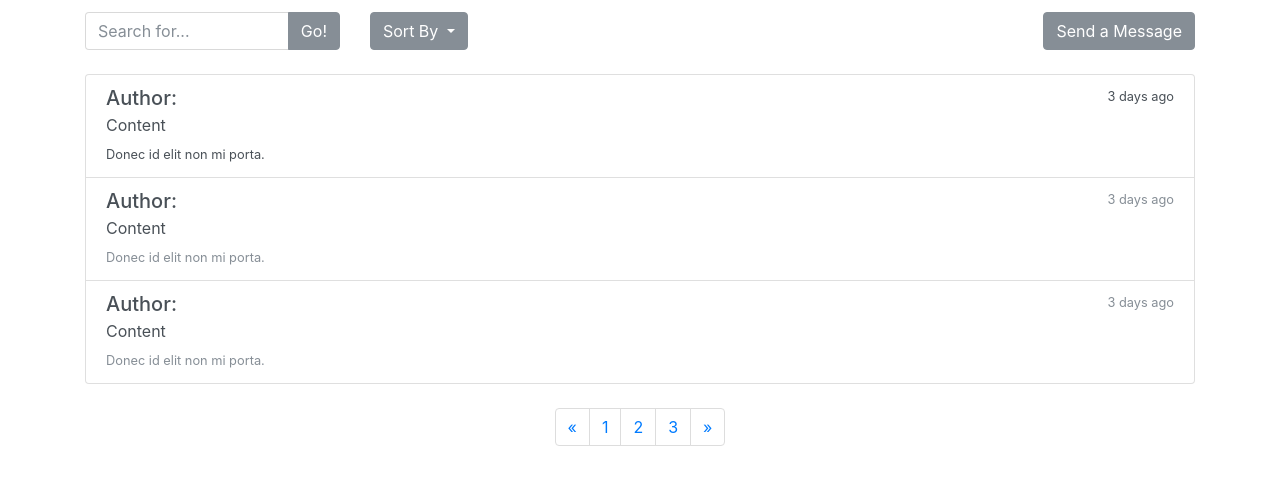
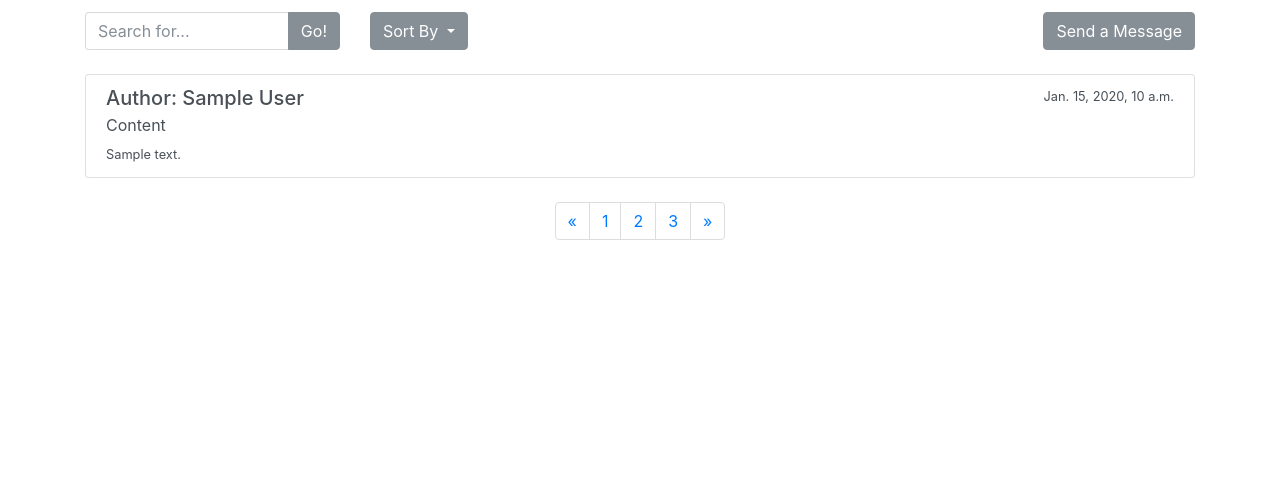
Before and after one commit to ypche/ELEC9609, a Django app: template Shutter/ShutterWeb/templates/inbox.html in a window 1280 px wide. Shown: the part 56-541 px from the top of the page. Run offline with Django 3.2, Linux system fonts and the light colour scheme; the template is opened without the code that fills it: most values are stand-ins (such as "Sample title", 1, 10 or a date in 2020); data that the repository does not hold is empty; some libraries are stand-ins or nearby versions.

Commit message:
Bind the message data to the inbox page

```diff
--- a/Shutter/ShutterWeb/templates/inbox.html
+++ b/Shutter/ShutterWeb/templates/inbox.html
@@ -38,30 +38,20 @@
     <div class="row">
         <div class="col-lg-12">
             <div class="list-group">
+              {% if latest_message %}
+              {% for m in latest_message %}
               <a href="#" class="list-group-item list-group-item-action flex-column align-items-start">
                 <div class="d-flex w-100 justify-content-between">
-                  <h5 class="mb-1">Author: </h5>
-                  <small>3 days ago</small>
+                  <h5 class="mb-1">Author: {{ m.author }}</h5>
+                  <small>{{ m.time }}</small>
                 </div>
                 <p class="mb-1">Content</p>
-                <small>Donec id elit non mi porta.</small>
+                <small>{{ m.content }}</small>
               </a>
-              <a href="#" class="list-group-item list-group-item-action flex-column align-items-start">
-                <div class="d-flex w-100 justify-content-between">
-                  <h5 class="mb-1">Author: </h5>
-                  <small class="text-muted">3 days ago</small>
-                </div>
-                <p class="mb-1">Content</p>
-                <small class="text-muted">Donec id elit non mi porta.</small>
-              </a>
-              <a href="#" class="list-group-item list-group-item-action flex-column align-items-start">
-                <div class="d-flex w-100 justify-content-between">
-                  <h5 class="mb-1">Author: </h5>
-                  <small class="text-muted">3 days ago</small>
-                </div>
-                <p class="mb-1">Content</p>
-                <small class="text-muted">Donec id elit non mi porta.</small>
-              </a>
+              {% endfor %}
+              {% else %}
+              <p>No Messages!</p>
+              {% endif %}
             </div>
         </div>
     </div>
```
Also changed, not shown: Shutter/ShutterWeb/views.py (+16 -19 lines).
